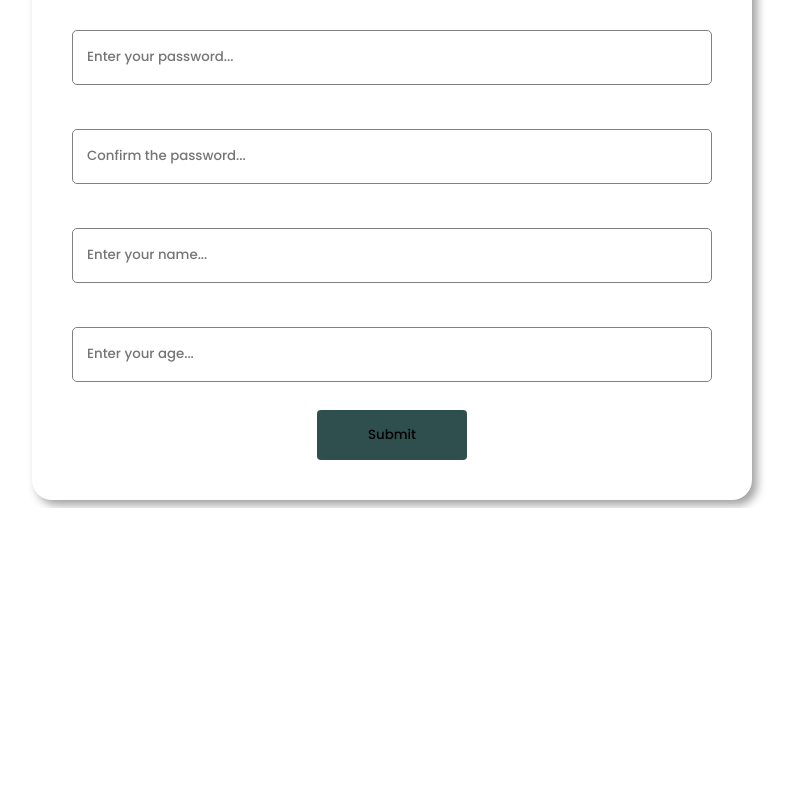
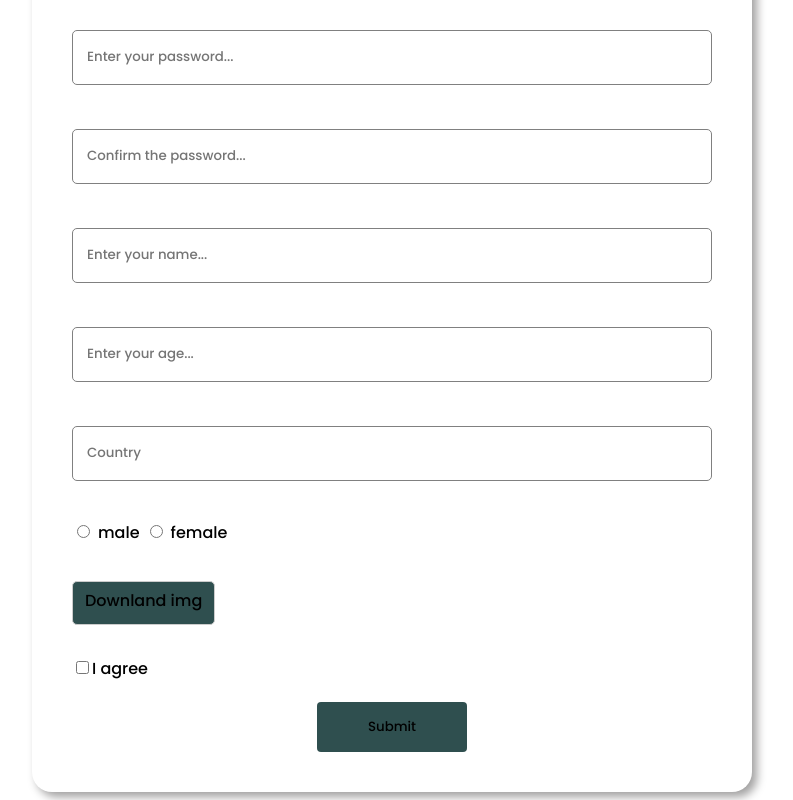
Before and after one commit to Belski-Anton/React, a React (Vite) app: page /form-1 in a window 1280 px wide. Shown: the part 359-1159 px from the top of the page, without its empty margins (248-1041 px from the left). Before the commit the page ends 867 px from the top, so only its background shows below. Built offline with nearby package versions, Linux system fonts and the light colour scheme.

Commit message:
feat: add  input file to redux use hook form

```diff
--- a/src/components/hookForms/HookForms.css
+++ b/src/components/hookForms/HookForms.css
@@ -34,12 +34,9 @@ input {
     outline: none;
 }
 
-.btn {
+.button {
     display: flex;
     justify-content: center;
-}
-
-.btn > .button {
     font-family: 'Poppins';
     padding: 15px 25px;
     border-radius: 4px;
@@ -49,6 +46,10 @@ input {
     cursor: pointer;
 }
 
+div > .background_color {
+    background: #2f4f4f;
+}
+
 .input:hover {
     border: 1px solid black;
 }
@@ -56,3 +57,7 @@ input {
 .input:focus {
     border: 2px solid #2f4f4f;
 }
+
+.btn_center {
+    align-self: center;
+}
--- a/src/components/hookForms/HookForms.tsx
+++ b/src/components/hookForms/HookForms.tsx
@@ -1,7 +1,10 @@
 import { useDispatch } from 'react-redux'
 import { IForm, formActions } from '../../store/formSlice'
+import { useForm, SubmitHandler } from 'react-hook-form'
+import { useState } from 'react'
 import './HookForms.css'
-import { useForm, SubmitHandler } from 'react-hook-form'
+import '../inputimg/InputImg.css'
+import '../radiobutton/RadioButton.css'
 
 const HookForms = () => {
     const { register, handleSubmit } = useForm<IForm>({
@@ -9,8 +12,11 @@ const HookForms = () => {
     })
     const dispatch = useDispatch()
     const onSubmit: SubmitHandler<IForm> = (data: IForm) => {
-        dispatch(formActions.addForm(data))
+        const formData = { ...data, image: imageBase64 }
+        dispatch(formActions.addForm(formData))
     }
+    const [imageBase64, setImageBase64] = useState('')
+
     return (
         <div className="wrapper_form">
             <div className="form">
@@ -51,9 +57,74 @@ const HookForms = () => {
                         placeholder="Enter your age... "
                         className="input"
                     />
-                    <div className="btn ">
-                        <button className="button">Submit</button>
+                    <input
+                        type="text"
+                        {...register('country')}
+                        placeholder="Country"
+                        className="input"
+                    />
+                    <div className="radio_button">
+                        <input
+                            type="radio"
+                            value="male"
+                            {...register('gender')}
+                        />
+                        <label htmlFor="male">male</label>
+                        <input
+                            type="radio"
+                            value="female"
+                            {...register('gender')}
+                        />
+                        <label htmlFor="female">female</label>
                     </div>
+
+                    <div className="img_wrapper">
+                        <label
+                            htmlFor="file-upload"
+                            className="custom-file-upload background_color"
+                        >
+                            Downland img
+                        </label>
+                        <input
+                            {...register('image')}
+                            id="file-upload"
+                            type="file"
+                            accept="image/png, image/jpeg"
+                            onChange={(
+                                e: React.ChangeEvent<HTMLInputElement>
+                            ) => {
+                                const file = e.target.files && e.target.files[0]
+                                if (file) {
+                                    const maxSizeInBytes = 5 * 1024 * 1024
+                                    if (file.size <= maxSizeInBytes) {
+                                        const reader = new FileReader()
+                                        reader.onload = (event) => {
+                                            setImageBase64(
+                                                event.target?.result as string
+                                            )
+                                        }
+                                        reader.readAsDataURL(file)
+                                    } else {
+                                        alert(
+                                            'File size exceeds the maximum allowed size.'
+                                        )
+                                    }
+                                }
+                            }}
+                        />
+                        <img src={imageBase64} className="img" alt="" />
+                    </div>
+                    <div>
+                        <input
+                            type="checkbox"
+                            id="scales"
+                            {...register('isAgree')}
+                        />
+                        <label htmlFor="scales">I agree</label>
+                    </div>
+                    <button className="button btn_center" type="submit">
+                        Submit
+                    </button>
                 </form>
             </div>
         </div>
```
